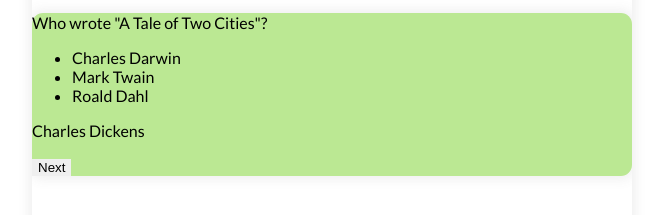
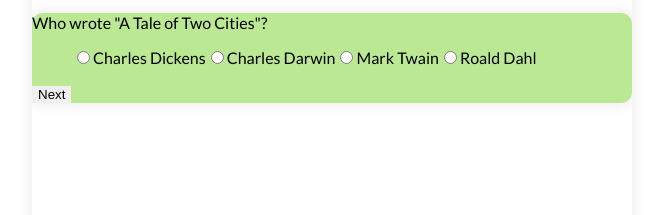
Before and after one commit to Vanessa082/Quiz-app, a plain HTML site: page question.html in a window 1280 px wide. Shown: the part 375-590 px from the top of the page, without its empty margins (308-971 px from the left). Drawn offline with Linux system fonts and the light colour scheme.

Commit message:
design the last page

```diff
--- a/asset/script/questioins.js
+++ /dev/null
@@ -1,34 +0,0 @@
-//DOM
-const questionElement = document.getElementById('question');
-const incorrectAnswersElement = document.getElementById('incorrect-answers');
-const correctAnswerElement = document.getElementById('correct-answer');
-
-// event listeners
-// function eventListeners(){
-//   nestBtn.addEventListener('click', nextQuestion)
-// }
-
-// GETTING URL
-const url = localStorage.getItem('url')
-
-const getQuestions = async () => {
-  const response = await fetch(url).then(res => res.json())
-  console.log(response)
-}
-
-// getQuestions()
-
-
-
-const sample = {
-  category: "Entertainment: Books",
-  correct_answer: "Charles Dickens",
-  difficulty: "easy",
-  incorrect_answers: ['Charles Darwin', 'Mark Twain', 'Roald Dahl'],
-  question: "Who wrote &quot;A Tale of Two Cities&quot;?",
-  type: "multiple",
-}
-
-questionElement.innerHTML = sample.question;
-incorrectAnswersElement.innerHTML = sample.incorrect_answers.map(answer => `<li>${answer}</li>`).join('');
-correctAnswerElement.innerHTML = sample.correct_answer;
--- /dev/null
+++ b/asset/script/questions.js
@@ -0,0 +1,88 @@
+import { randomizeOptions } from './services/util.js'
+
+const quizBody = document.querySelector('.quiz-body')
+
+// GETTING URL
+const url = localStorage.getItem('url')
+
+const getQuestions = async () => {
+  const response = await fetch(url).then(res => res.json())
+  console.log(response)
+
+  return response
+}
+
+// getQuestions()
+
+
+// const results = [
+//   {
+//     question: '',
+//     question_num: 1,
+//     passed: false,
+//   }
+// ]
+
+const arr_questions = [
+  {
+    category: "Entertainment: Books",
+    correct_answer: "Charles Dickens",
+    difficulty: "easy",
+    incorrect_answers: ['Charles Darwin', 'Mark Twain', 'Roald Dahl'],
+    question: "Who wrote &quot;A Tale of Two Cities&quot;?",
+    type: "multiple",
+  }
+]
+
+/*
+<p id="question"></p>
+<ul id="options-display"></ul>
+<div id="result"></div>
+<button class="next">Next</button>
+ */
+
+const displayQuestion = (question) => {
+  let answer = ''
+
+  const questionElement = document.createElement('p')
+  const optionsDisplay = document.createElement('ul')
+  const nextBtn = document.createElement('button')
+
+  questionElement.id = 'question'
+  optionsDisplay.id = 'options-display'
+  nextBtn.className = 'next'
+
+  const options = randomizeOptions(question.correct_answer, question.incorrect_answers)
+
+  questionElement.innerHTML = question.question
+  nextBtn.innerHTML = 'Next'
+
+  options.forEach((option, i) => {
+    const label = document.createElement('label')
+    const radioField = document.createElement('input')
+    radioField.type = 'radio'
+
+    const id = 'option-'  + i
+    radioField.id = id
+    radioField.name = 'option'
+
+    label.htmlFor = id
+
+    label.appendChild(radioField)
+    label.append(option)
+
+    optionsDisplay.appendChild(label)
+
+    label.option
+  })
+
+  quizBody.appendChild(questionElement)
+  quizBody.appendChild(optionsDisplay)
+  quizBody.appendChild(nextBtn)
+
+  nextBtn.addEventListener('click', () => {
+    console.log('clicked')
+  })
+}
+
+displayQuestion(arr_questions[0])
--- a/asset/script/services/util.js
+++ b/asset/script/services/util.js
@@ -10,7 +10,14 @@ const buildPage = (page) => {
     document.querySelector('body').innerHTML = page
 }
 
+const randomizeOptions = (correct_answer, incorrect_answers) => {
+    // incorrect_answers is an array
+
+    return [correct_answer, ...incorrect_answers]
+}
+
 export {
     buildUrl,
     buildPage,
+    randomizeOptions,
 }
--- a/question.html
+++ b/question.html
@@ -15,14 +15,13 @@
 
       <div class="quiz-score flex qst-box">
         <div class="quiz-body">
-          <p id="question"></p>
-          <ul id="incorrect-answers"></ul>
-          <p id="correct-answer"></p>
+          <!-- <p id="question"></p>
+          <ul id="options-display"></ul>
           <div id="result"></div>
-          <button class="next">Next</button>
+          <button class="next">Next</button> -->
         </div>
       </div>
     </div>
-    <script src="asset/script/questioins.js" type="module"></script>
+    <script src="asset/script/questions.js" type="module"></script>
   </body>
 </html>
```
